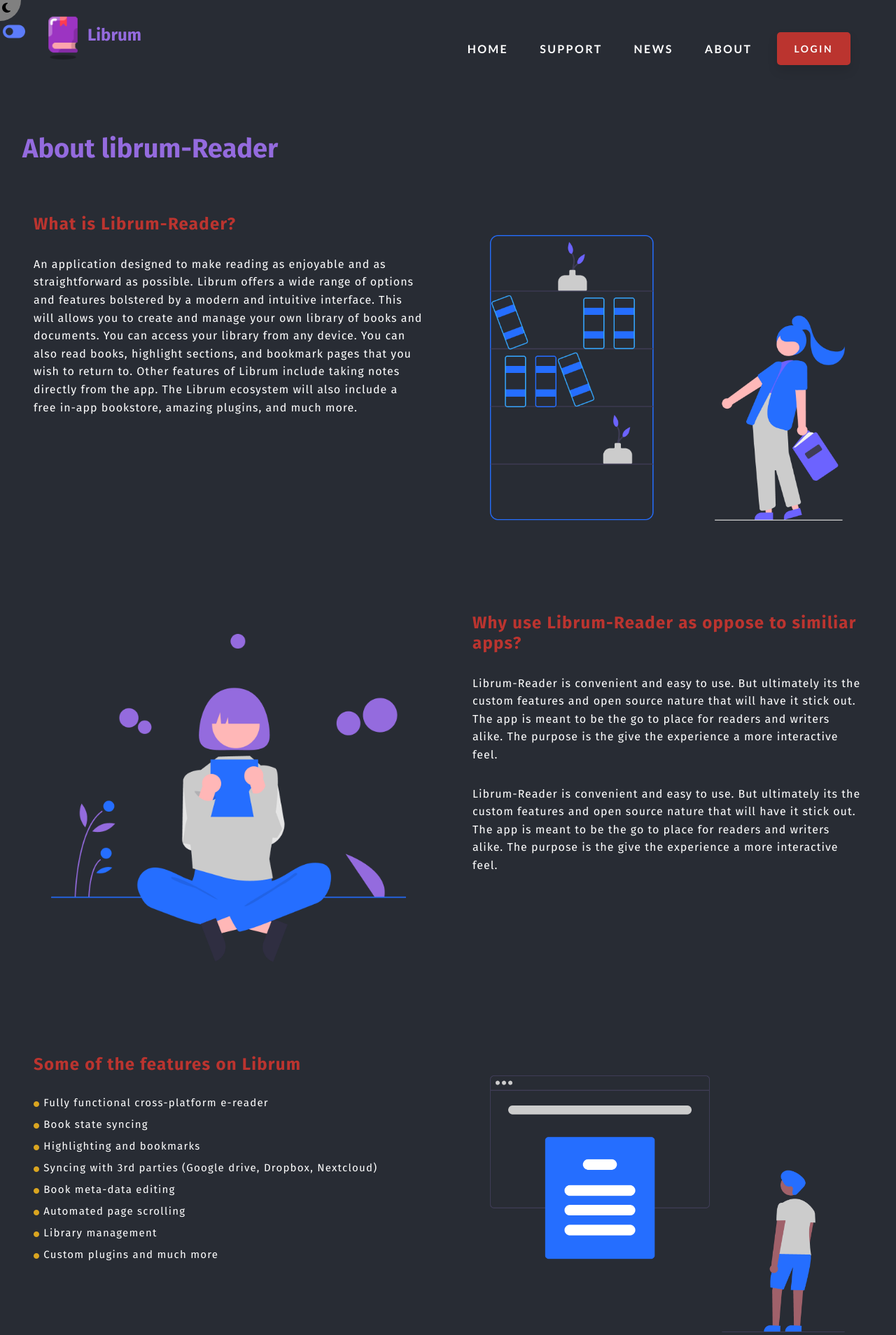
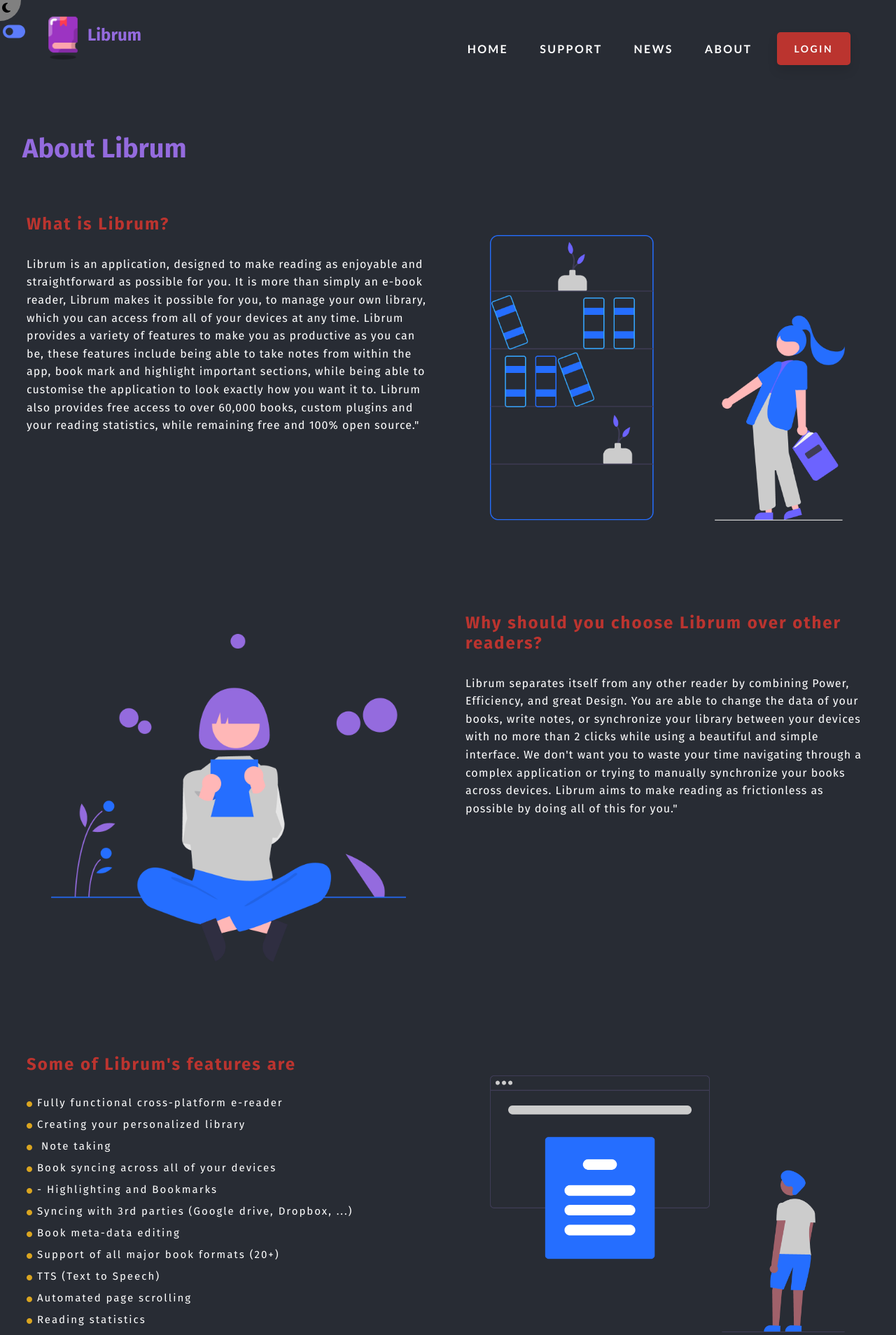
Before and after one commit to moedeera/ereader, a React (Create React App) app: page /about in a window 1280 px wide. Shown: the top 1908 px of the page at 70% size. Built offline with nearby package versions, Linux system fonts and the light colour scheme; no server answers; a web font is replaced by a local one.

Commit message:
Content Added
The content you sent was added

```diff
--- a/src/Components/About/About.js
+++ b/src/Components/About/About.js
@@ -24,11 +24,9 @@
             <div className="about-info">
               {" "}
               <p>
-                A simple idea started by two self taught developers residing on
-                two ends of the world in Germany and Canada. We aim to create a
-                free-to-use product that encourages reading again by making it
-                more easier Librum-Reader is available on all of the following
-                platforms{" "}
+                We believe that software should be free and open source. All of
+                our software is publicly available for you, feel free to
+                contribute or suggest new features!"
               </p>
             </div>
           </div>
--- a/src/Components/Attributes/Attributes.js
+++ b/src/Components/Attributes/Attributes.js
@@ -22,7 +22,7 @@
                     }
               }
             >
-              Download the beta version 1.0.X on October 20th
+              Install Librum in just 2 clicks
             </p>
           </div>
 
@@ -38,13 +38,13 @@
                     }
               }
             >
-              Use Google to sync all your different devices
+              Fully automatic synchronization
             </p>
           </div>
 
           <div className="service">
             <i class="fas fa-book-open"></i>
-            <h3>Thousands to read from</h3>
+            <h3>Thousands of free books</h3>
             <p
               style={
                 bg === "light"
@@ -54,7 +54,7 @@
                     }
               }
             >
-              Librum library will host 1000s of high quality literature
+              Librum provides free access to over 60000 books
             </p>
           </div>
 
--- a/src/Components/CountUp/CountUp.js
+++ b/src/Components/CountUp/CountUp.js
@@ -10,7 +10,7 @@
       <div className="count-up-container">
         <div className="count">
           <div className="count-number">
-            <CountUp delay={0} start={1350} end={1605} duration={1.75}>
+            <CountUp delay={0} start={1350} end={1500} duration={1.75}>
               {({ countUpRef, start }) => <h1 ref={countUpRef}>180</h1>}
             </CountUp>
 
@@ -25,12 +25,12 @@
                   }
             }
           >
-            Hours of Code{" "}
+            Hours of Work{" "}
           </p>
         </div>
         <div className="count">
           <div className="count-number">
-            <CountUp delay={0} start={1215} end={52015} duration={1.75}>
+            <CountUp delay={0} start={12015} end={52000} duration={1.75}>
               {({ countUpRef, start }) => <h1 ref={countUpRef}>180</h1>}
             </CountUp>
             <i className="fa fa-plus"></i>
--- a/src/Components/Features/Features.js
+++ b/src/Components/Features/Features.js
@@ -30,7 +30,7 @@
         // style={{ color: "var(--color-primary)" }}
         className="features-sm-container"
       >
-        <h2>What we will Offer </h2>
+        <h2>Our Goals </h2>
 
         <p
           style={
@@ -41,9 +41,9 @@
                 }
           }
         >
-          Our Aim is to make it easier for you to read and keep track of books
-          you are interested in. Librum reader allows you to sync all the books
-          you are interested in in one application for more convenient reads.
+          Our goal is to make reading as simple for you as possible. Librum
+          instantly syncs your books across all of your devices and allows you
+          to build your own private library
         </p>
         <Fade>
           <div
@@ -73,7 +73,7 @@
       </div>
 
       <div className="features-lg-container">
-        <h2>What we will Offer</h2>
+        <h2>Our Goals</h2>
 
         <p
           style={
@@ -84,9 +84,9 @@
                 }
           }
         >
-          Our Aim is to make it easier for you to read and keep track of books
-          you are interested in. Librum reader allows you to sync all the books
-          you are interested in in one application for more convenient reads.
+          Our goal is to make reading as simple for you as possible. Librum
+          instantly syncs your books across all of your devices and allows you
+          to build your own private library
         </p>
         <Fade>
           <div className="features-slide">
@@ -125,9 +125,9 @@
                         }
                   }
                 >
-                  Whether its on your Laptop, Tablet or Cellphone. This app is
-                  always ready to facilitating a good read. Start
-                  cross-synchronization today once you download and install.
+                  Never worry about where you left off reading again. With
+                  Librum, all of your books will be readily available for you,
+                  not matter on which device you are on
                 </p>
                 <img src={svg1} alt="" />
               </div>
@@ -143,9 +143,9 @@
                         }
                   }
                 >
-                  Design for all Operating Systems, you don't have to worry
-                  about what system you are on. We have a support network for
-                  Windows 10, Apple, Android and Linux.
+                  Librum is designed for all operating systems. You can always
+                  count on a great reading experience with Librum, whether
+                  you're on your phone, laptop, or tablet
                 </p>
                 <img src={svg2} alt="" style={{ height: "350px" }} />
               </div>
--- a/src/Components/Showcase/Showcase.js
+++ b/src/Components/Showcase/Showcase.js
@@ -3,6 +3,7 @@
 import Lottie from "lottie-web";
 import "./Showcase.css";
 import { SiteContext } from "../../Context/Context";
+import { CountUP } from "../CountUp/CountUp";
 
 export const Showcase = ({ image1 }) => {
   const { bg, setBg } = useContext(SiteContext);
@@ -26,7 +27,7 @@
       </div>
       <div className="info-section">
         <div className="info-section-text">
-          <h1>A Simple Cross-Platform Reader</h1>
+          <h1>A Simple and Free E-Book Reader</h1>
           <p
             style={
               bg === "light"
@@ -36,8 +37,8 @@
                   }
             }
           >
-            A clean and simple way to read ebooks on tablets, cellphones and
-            desktops without worrying about cross-platform synchronization
+            A clean and simple way to read your books on any device, without
+            worrying about cross-platform synchronization
           </p>
         </div>
         <div className="info-section-button">
--- a/src/Pages/AboutPage/AboutPage.css
+++ b/src/Pages/AboutPage/AboutPage.css
@@ -62,7 +62,7 @@
   line-height: 1.8em;
 
   font-weight: 700;
-  letter-spacing: 1px;
+  letter-spacing: 1.5px;
 }
 .about-reasons {
   display: grid;
@@ -242,9 +242,11 @@
     grid-template-columns: 1fr 1fr;
   }
   .about-intro-text {
-    letter-spacing: 1.25px;
+    letter-spacing: 2px !important;
     line-height: 1.8em;
     gap: 30px;
+    /* border: 2px solid green; */
+    padding: 10px 0;
   }
   .about-intro-image img {
     padding: 25px;
--- a/src/Pages/AboutPage/AboutPage.js
+++ b/src/Pages/AboutPage/AboutPage.js
@@ -38,12 +38,12 @@
     >
       <div className="aboutPage-container">
         <section className="header">
-          <h1>About librum-Reader </h1>
+          <h1>About Librum </h1>
         </section>
         <section className="about-intro-container">
           <div className="about-intro sm">
             <div className="about-intro-text">
-              <h1>What is Librum-Reader?</h1>
+              <h1>What is Librum?</h1>
               <p
                 style={
                   bg === "light"
@@ -53,16 +53,18 @@
                       }
                 }
               >
-                An application designed to make reading as enjoyable and as
-                straightforward as possible. Librum offers a wide range of
-                options and features bolstered by a modern and intuitive
-                interface. This will allows you to create and manage your own
-                library of books and documents. You can access your library from
-                any device. You can also read books, highlight sections, and
-                bookmark pages that you wish to return to. Other features of
-                Librum include taking notes directly from the app. The Librum
-                ecosystem will also include a free in-app bookstore, amazing
-                plugins, and much more.
+                Librum is an application, designed to make reading as enjoyable
+                and straightforward as possible for you. It is more than simply
+                an e-book reader, Librum makes it possible for you, to manage
+                your own library, which you can access from all of your devices
+                at any time. Librum provides a variety of features to make you
+                as productive as you can be, these features include being able
+                to take notes from within the app, book mark and highlight
+                important sections, while being able to customise the
+                application to look exactly how you want it to. Librum also
+                provides free access to over 60,000 books, custom plugins and
+                your reading statistics, while remaining free and 100% open
+                source."
               </p>
             </div>
             <div className="about-intro-image">
@@ -78,7 +80,7 @@
               </div>
 
               <div className="about-intro-text">
-                <h1>Why use Librum-Reader as oppose to similiar apps?</h1>
+                <h1>Why should you choose Librum over other readers?</h1>
 
                 <p
                   style={
@@ -89,26 +91,15 @@
                         }
                   }
                 >
-                  Librum-Reader is convenient and easy to use. But ultimately
-                  its the custom features and open source nature that will have
-                  it stick out. The app is meant to be the go to place for
-                  readers and writers alike. The purpose is the give the
-                  experience a more interactive feel.
-                </p>
-                <p
-                  style={
-                    bg === "light"
-                      ? { color: "var(--color-primary0)" }
-                      : {
-                          color: "white",
-                        }
-                  }
-                >
-                  Librum-Reader is convenient and easy to use. But ultimately
-                  its the custom features and open source nature that will have
-                  it stick out. The app is meant to be the go to place for
-                  readers and writers alike. The purpose is the give the
-                  experience a more interactive feel.
+                  Librum separates itself from any other reader by combining
+                  Power, Efficiency, and great Design. You are able to change
+                  the data of your books, write notes, or synchronize your
+                  library between your devices with no more than 2 clicks while
+                  using a beautiful and simple interface. We don't want you to
+                  waste your time navigating through a complex application or
+                  trying to manually synchronize your books across devices.
+                  Librum aims to make reading as frictionless as possible by
+                  doing all of this for you."
                 </p>
               </div>
             </div>
@@ -118,7 +109,7 @@
           <section className="about-intro-container">
             <div className="about-intro sm">
               <div className="about-intro-text">
-                <h1>Some of the features on Librum</h1>
+                <h1>Some of Librum's features are</h1>
                 <ul
                   style={
                     bg === "light"
@@ -135,14 +126,21 @@
                   </li>
                   <li>
                     <i className="fa fa-circle"></i>
-                    Book state syncing
+                    Creating your personalized library
                   </li>
                   <li>
-                    <i className="fa fa-circle"></i>Highlighting and bookmarks
+                    <i className="fa fa-circle"></i> Note taking
                   </li>
                   <li>
                     <i className="fa fa-circle"></i>
-                    Syncing with 3rd parties (Google drive, Dropbox, Nextcloud)
+                    Book syncing across all of your devices
+                  </li>
+                  <li>
+                    <i className="fa fa-circle"></i>- Highlighting and Bookmarks
+                  </li>
+                  <li>
+                    <i className="fa fa-circle"></i>
+                    Syncing with 3rd parties (Google drive, Dropbox, ...)
                   </li>
                   <li>
                     <i className="fa fa-circle"></i>
@@ -150,15 +148,23 @@
                   </li>
                   <li>
                     <i className="fa fa-circle"></i>
+                    Support of all major book formats (20+)
+                  </li>
+                  <li>
+                    <i className="fa fa-circle"></i>
+                    TTS (Text to Speech)
+                  </li>
+                  <li>
+                    <i className="fa fa-circle"></i>
                     Automated page scrolling
                   </li>
                   <li>
                     <i className="fa fa-circle"></i>
-                    Library management
+                    Reading statistics
                   </li>
                   <li>
                     <i className="fa fa-circle"></i>
-                    Custom plugins and much more
+                    Custom plugins
                   </li>
                 </ul>
 
--- a/src/Pages/Support/SupportPage.js
+++ b/src/Pages/Support/SupportPage.js
@@ -75,8 +75,10 @@
                           }
                     }
                   >
-                    Check out our Patreon support page and support us for as
-                    little as 3$ a month.
+                    Consider supporting us on Patreon for as little as 2$ a
+                    month. As a team of opensource developers we rely on
+                    donations from the community to be able to continue working
+                    on projects like Librum.
                   </p>
                 </div>
 
@@ -102,10 +104,11 @@
                           }
                     }
                   >
-                    If you have experience, feel free to contribute to our code
-                    which is open source. We are always looking for ways to
-                    improve the application and any suggestions are welcome. if
-                    you want to take it a step further donate to us on payPal.
+                    If you like Librum and have some programming skills,
+                    consider contributing to our open source codebase. If you
+                    don't have any experience but still want to contribute, you
+                    can search for bugs and request features that you believe
+                    are missing in Librum."
                   </p>
                 </div>
 
@@ -127,10 +130,9 @@
                           }
                     }
                   >
-                    Get involved by posting on the forum, reporting any bugs,
-                    and liking our facebook and social media posts.If you have
-                    any experience with marketing feel free to spread our
-                    message across.
+                    Consider writing an article, sharing Librum on social media,
+                    or simply letting your friends know how much you enjoy
+                    Librum if you want to get more involved in the community."
                   </p>
                 </div>
               </div>
```
